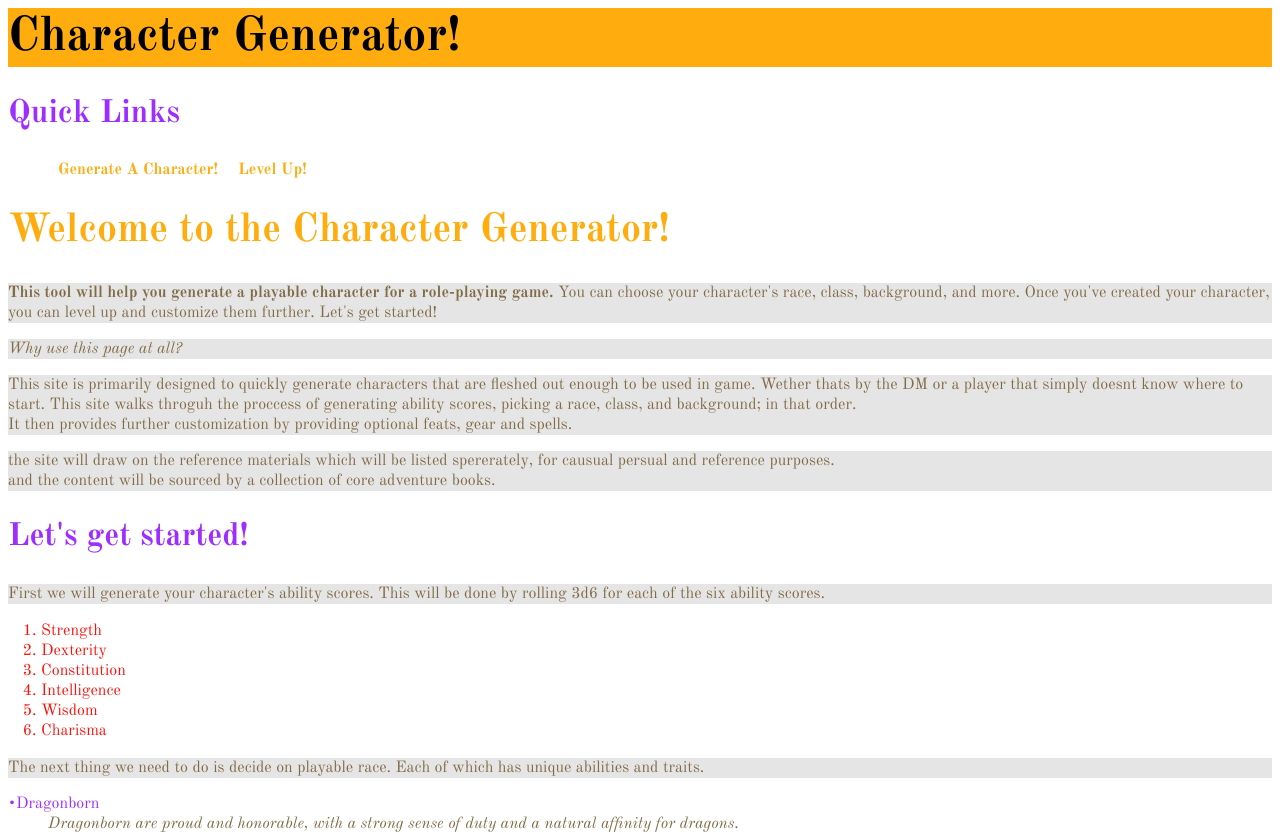
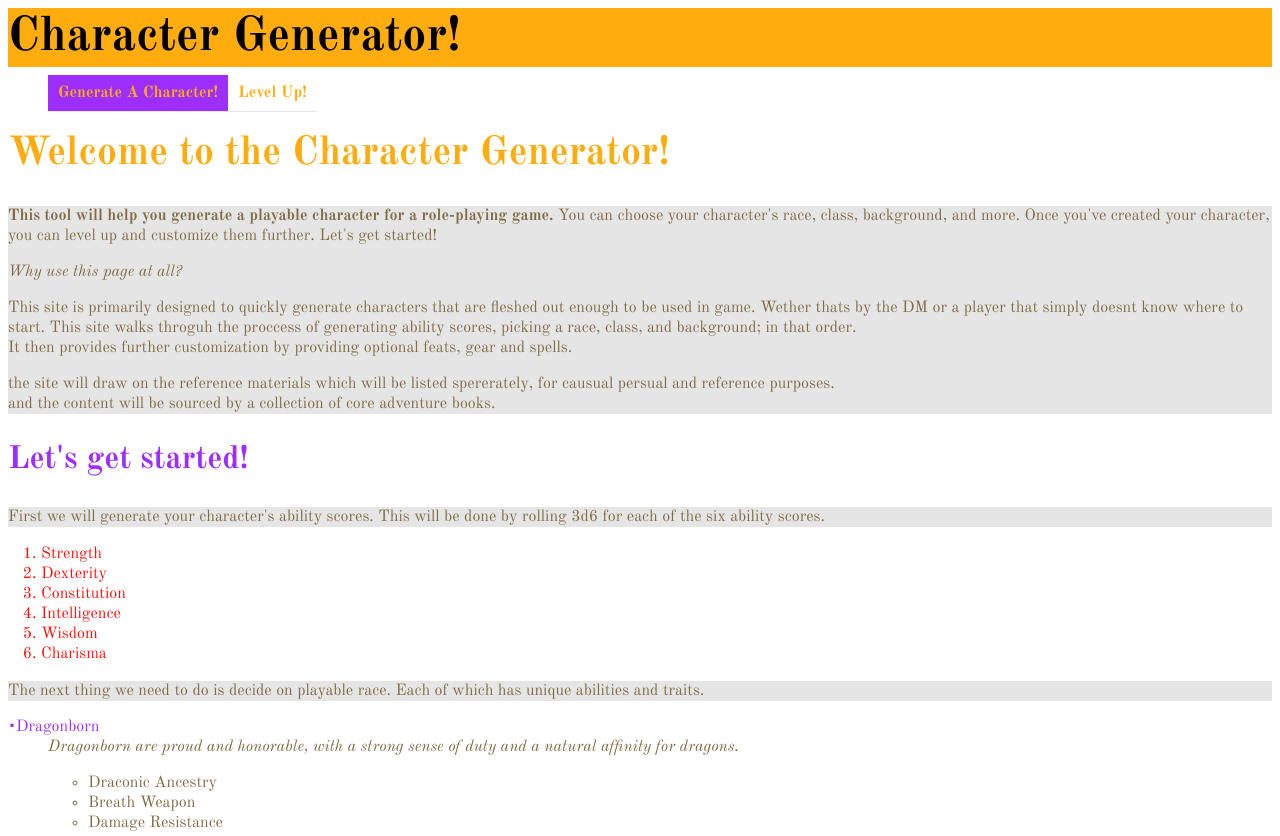
Before and after one commit to JonathanPriceUVU/dwdd1600, a plain HTML site: page 04intro-css/index.html in a window 1280 px wide. Shown: the top 836 px of the page. Drawn offline with nearby package versions, Linux system fonts and the light colour scheme.

Commit message:
Add files via upload
added navigation

```diff
--- a/04intro-css/index.html
+++ b/04intro-css/index.html
@@ -20,9 +20,8 @@
     </header>
 
 <nav>
-    <h2>Quick Links</h2>
     <ul>
-        <li><a href="index.html">Generate A Character!</a></li>
+        <li class="active"><a href="index.html">Generate A Character!</a></li>
         <li><a href="level.html">Level Up!</a></li>
         <!--<li><a href="multiclass.html">Multiclass a Character</a></li>
         <li><a href="import.html">Import a Character</a></li>-->
@@ -30,8 +29,10 @@
 </nav>
 
 <main>
+
     <h1>Welcome to the Character Generator!</h1>
 
+    <div>
     <p><strong> This tool will help you generate a playable character for a role-playing game.</strong> You can choose your character's race, class, background, and more. Once you've created your character, you can level up and customize them further. Let's get started!</p>
 
     <P><em>Why use this page at all?</em></P>
@@ -39,6 +40,8 @@
         <br>It then provides further customization by providing optional feats, gear and spells.</p>
     <p>the site will draw on the reference materials which will be listed spererately, for causual persual and reference purposes.
         <br>and the content will be sourced by a collection of core adventure books.</p>
+
+    </div>
 
     <h2>Let's get started!</h2>
         <p>First we will generate your character's ability scores. This will be done by rolling 3d6 for each of the six ability scores.</p>
--- a/04intro-css/styles.css
+++ b/04intro-css/styles.css
@@ -23,6 +23,7 @@ nav ul {
         list-style-type: none;
 }
 nav a {
+    border-bottom: 1px solid #e6e5e5;
     color: #ffac0f;
     text-decoration: none;
     font-weight: 700;
@@ -32,10 +33,18 @@ nav a:hover {
     color: #9D2eFf;
     text-decoration: underline;
 }
+nav li.active a {
+    background-color: #9D2eFf;
+    color: #ffac0f;
+}
 
 
 /*main page stuff goes here.*/
+div {
+    background-color: #e6e5e5;
+}
 h1 {
+
     color: #ffac0f;
     font-weight: 700;
     font-size: 2.5rem;
```
Also changed, not shown: 04intro-css/level.html (+1 -2 lines).
